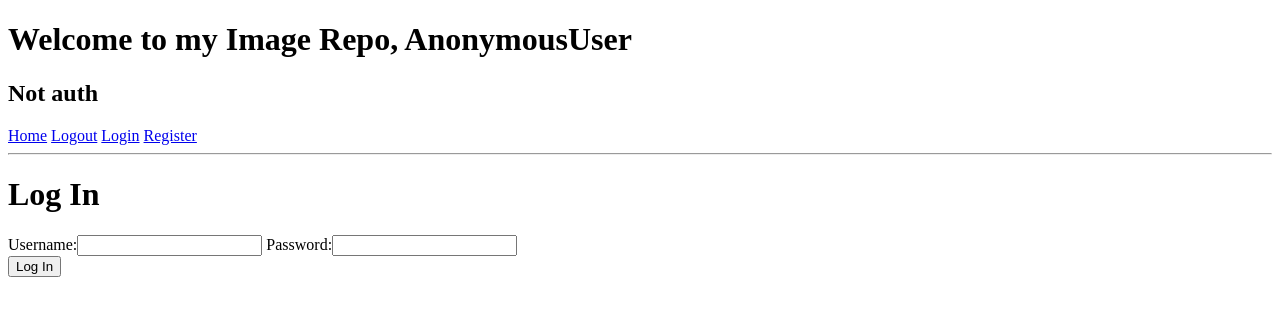
After one commit to yongri-li/image-repo-shopify, a Django app: page /login/ in a window 1280 px wide. The commit adds this page. Shown: the top 316 px of the page. Run offline with Django 3.2, Linux system fonts and the light colour scheme.

Commit message:
added user htmls

```diff
--- a/images/templates/images/layout.html
+++ b/images/templates/images/layout.html
@@ -0,0 +1,27 @@
+<!DOCTYPE html>
+
+<html>
+
+<head>
+    <title>Shopify Image Repo</title>
+</head>
+
+<body>
+    <h1>Welcome to my Image Repo, {{ user }}</h1>
+    <nav>
+        {% if user.isauthenticated %}
+        <h1>Authd</h1>
+        {% else %}
+        <h1>Not auth</h1>
+        {% endif %}
+        <a href="{% url 'index' %}">Home</a>
+        <a href="{% url 'logout' %}">Logout</a>
+        <a href="{% url 'login' %}">Login</a>
+        <a href="{% url 'register' %}">Register</a>
+    </nav>
+    <hr>
+    {%block body%}
+    {%endblock%}
+</body>
+
+</html>
--- /dev/null
+++ b/images/templates/images/login.html
@@ -0,0 +1,12 @@
+{% extends "images/layout.html" %}
+
+{% block body %}
+<h1>Log In</h1>
+<form action="{%url 'login'%}" method="POST">
+    {% csrf_token %}
+    {{form}}
+    <div>
+        <input type="submit" value="Log In">
+    </div>
+</form>
+{% endblock %}
--- a/images/urls.py
+++ b/images/urls.py
@@ -1,5 +1,9 @@
 from django.urls import path
 from . import views
 urlpatterns = [
-    path('',views.index,name="index")
+    path('',views.index,name="index"),
+    path('login/',views.login,name="login"),
+    path('logout/',views.logout,name="logout"),
+    path('register/',views.register,name="register"),
+    path('test/',views.test,name="test")
 ]
--- a/images/views.py
+++ b/images/views.py
@@ -1,6 +1,52 @@
+from django.http.response import HttpResponse, HttpResponseRedirect
 from django.shortcuts import render
+from django import forms
+from django.urls import reverse
+from django.contrib.auth import authenticate, login, logout
+# Create your views here.
 
-# Create your views here.
+class LoginForm(forms.Form):
+    username = forms.CharField()
+    password = forms.CharField(widget=forms.PasswordInput())
+
+class RegisterForm(forms.Form):
+    username = forms.CharField()
+    email = forms.EmailField()
+    password = forms.CharField(widget=forms.PasswordInput())
+    password_confirm = forms.CharField(widget=forms.PasswordInput())
+
 
 def index(request):
     return render(request,"images/index.html")
+
+def login(request):
+
+    if(request.method == "POST"):
+        print("It was a post")
+        #is form vaild
+        #get data from form
+        #login
+        newUser = LoginForm(request.POST)
+        if newUser.is_valid():
+            username = newUser.cleaned_data["username"]
+            password = newUser.cleaned_data["password"]
+            user = authenticate(request, username=username, password=password)
+            print(username)
+            print(password)
+
+
+    return render(request,"images/login.html",{
+        "form":LoginForm(),
+    })
+
+def logout(request):
+    print("You have been logged out")
+    return HttpResponseRedirect(reverse("index"))
+
+def register(request):
+    return render(request,"images/register.html",{
+        "form":RegisterForm()
+    })
+
+def test(request):
+    return HttpResponse("Hello This is the Test View")
```
Also changed, not shown: images/templates/images/index.html (+4 -10 lines), images/templates/images/register.html (added, +13 -0 lines), db.sqlite3.
